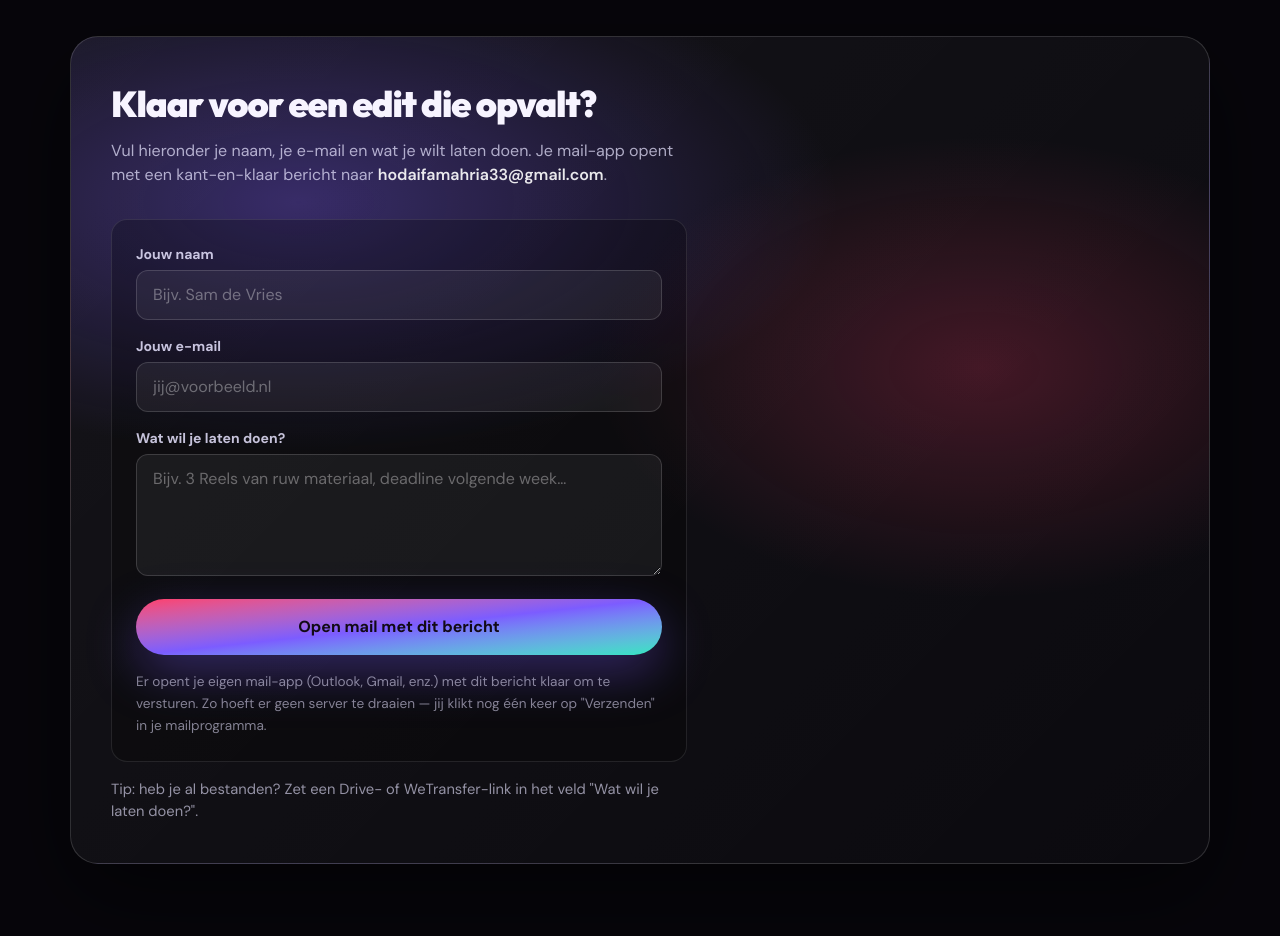
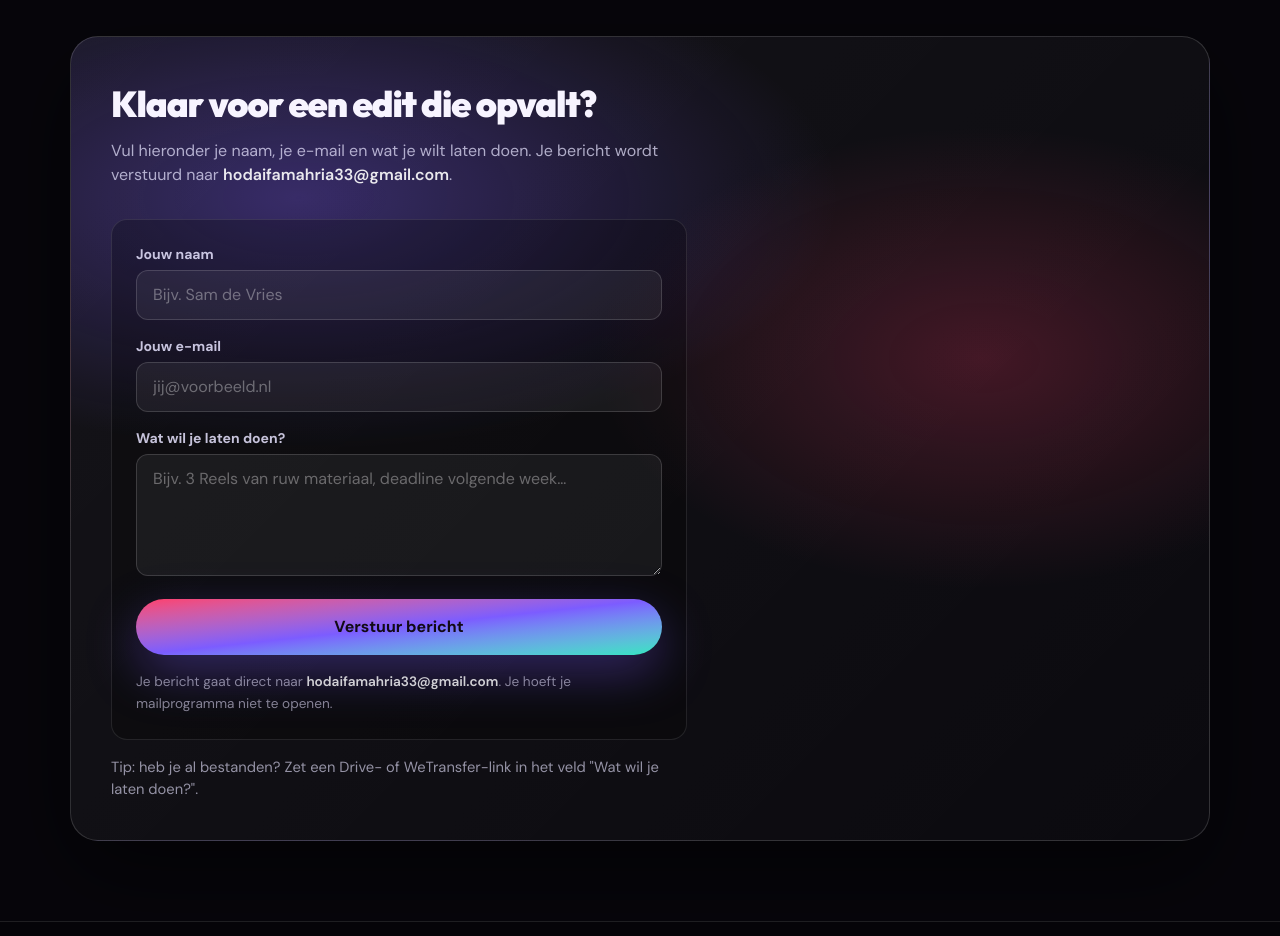
Before and after one commit to hodaifamahria33-ui/hodaifa-ben-yamaan, a Next.js app: page / in a window 1280 px wide. Shown: the part 3840-4776 px from the top of the page. Built offline with nearby package versions, Linux system fonts and the light colour scheme; no server answers.

Commit message:
Contact: Web3Forms voor direct mailen (secret WEB3FORMS_ACCESS_KEY)

```diff
--- a/components/contact-form.tsx
+++ b/components/contact-form.tsx
@@ -3,13 +3,59 @@
 import { useState } from "react";
 import { CONTACT_EMAIL } from "@/lib/site";
 
+const WEB3_KEY = process.env.NEXT_PUBLIC_WEB3FORMS_ACCESS_KEY ?? "";
+
 export function ContactForm() {
   const [naam, setNaam] = useState("");
   const [email, setEmail] = useState("");
   const [wens, setWens] = useState("");
+  const [status, setStatus] = useState<"idle" | "sending" | "ok" | "err">("idle");
+  const [errMsg, setErrMsg] = useState("");
 
-  function handleSubmit(e: React.FormEvent) {
+  const useWeb3 = WEB3_KEY.length > 0;
+
+  async function handleSubmit(e: React.FormEvent) {
     e.preventDefault();
+    setErrMsg("");
+
+    if (useWeb3) {
+      setStatus("sending");
+      try {
+        const res = await fetch("https://api.web3forms.com/submit", {
+          method: "POST",
+          headers: { "Content-Type": "application/json" },
+          body: JSON.stringify({
+            access_key: WEB3_KEY,
+            subject: `Contact website — ${naam.trim() || "aanvraag"}`,
+            name: naam.trim(),
+            email: email.trim(),
+            replyto: email.trim(),
+            message: [
+              `Naam: ${naam.trim()}`,
+              `E-mail: ${email.trim()}`,
+              "",
+              "Wat wil ik laten doen:",
+              wens.trim(),
+            ].join("\n"),
+          }),
+        });
+        const data = (await res.json()) as { success?: boolean; message?: string };
+        if (data.success) {
+          setStatus("ok");
+          setNaam("");
+          setEmail("");
+          setWens("");
+        } else {
+          setStatus("err");
+          setErrMsg(data.message ?? "Versturen mislukt. Probeer later opnieuw.");
+        }
+      } catch {
+        setStatus("err");
+        setErrMsg("Netwerkfout. Check je verbinding en probeer opnieuw.");
+      }
+      return;
+    }
+
     const subject = `Contact website — ${naam.trim() || "aanvraag"}`;
     const body = [
       `Naam: ${naam.trim()}`,
@@ -19,7 +65,7 @@ export function ContactForm() {
       wens.trim() || "(nog niet ingevuld)",
       "",
       "---",
-      "(Beantwoord dit bericht naar het adres hierboven om terug te mailen.)",
+      "(Beantwoord naar het e-mailadres hierboven.)",
     ].join("\n");
 
     const href = `mailto:${CONTACT_EMAIL}?subject=${encodeURIComponent(subject)}&body=${encodeURIComponent(body)}`;
@@ -32,6 +78,17 @@ export function ContactForm() {
       className="mt-8 grid max-w-xl gap-4 rounded-2xl border border-white/10 bg-black/25 p-6 text-left"
       noValidate
     >
+      {status === "ok" && (
+        <p className="rounded-xl border border-green-500/40 bg-green-500/10 px-4 py-3 text-sm text-green-100">
+          Bedankt! Je bericht is verstuurd. Ik neem zo snel mogelijk contact met je op.
+        </p>
+      )}
+      {status === "err" && (
+        <p className="rounded-xl border border-red-500/40 bg-red-500/10 px-4 py-3 text-sm text-red-100">
+          {errMsg}
+        </p>
+      )}
+
       <div>
         <label htmlFor="contact-naam" className="mb-1.5 block text-sm font-bold text-[rgba(231,228,255,0.85)]">
           Jouw naam
@@ -44,7 +101,8 @@ export function ContactForm() {
           required
           value={naam}
           onChange={(e) => setNaam(e.target.value)}
-          className="w-full rounded-xl border border-white/15 bg-white/[0.06] px-4 py-3 text-[#f7f4ff] placeholder:text-white/35 outline-none ring-violet-500/40 focus:border-violet-500/50 focus:ring-2"
+          disabled={status === "sending"}
+          className="w-full rounded-xl border border-white/15 bg-white/[0.06] px-4 py-3 text-[#f7f4ff] placeholder:text-white/35 outline-none ring-violet-500/40 focus:border-violet-500/50 focus:ring-2 disabled:opacity-50"
           placeholder="Bijv. Sam de Vries"
         />
       </div>
@@ -60,7 +118,8 @@ export function ContactForm() {
           required
           value={email}
           onChange={(e) => setEmail(e.target.value)}
-          className="w-full rounded-xl border border-white/15 bg-white/[0.06] px-4 py-3 text-[#f7f4ff] placeholder:text-white/35 outline-none ring-violet-500/40 focus:border-violet-500/50 focus:ring-2"
+          disabled={status === "sending"}
+          className="w-full rounded-xl border border-white/15 bg-white/[0.06] px-4 py-3 text-[#f7f4ff] placeholder:text-white/35 outline-none ring-violet-500/40 focus:border-violet-500/50 focus:ring-2 disabled:opacity-50"
           placeholder="jij@voorbeeld.nl"
         />
       </div>
@@ -75,19 +134,35 @@ export function ContactForm() {
           rows={4}
           value={wens}
           onChange={(e) => setWens(e.target.value)}
-          className="w-full resize-y rounded-xl border border-white/15 bg-white/[0.06] px-4 py-3 text-[#f7f4ff] placeholder:text-white/35 outline-none ring-violet-500/40 focus:border-violet-500/50 focus:ring-2"
+          disabled={status === "sending"}
+          className="w-full resize-y rounded-xl border border-white/15 bg-white/[0.06] px-4 py-3 text-[#f7f4ff] placeholder:text-white/35 outline-none ring-violet-500/40 focus:border-violet-500/50 focus:ring-2 disabled:opacity-50"
           placeholder="Bijv. 3 Reels van ruw materiaal, deadline volgende week…"
         />
       </div>
       <button
         type="submit"
-        className="inline-flex w-full items-center justify-center rounded-full bg-gradient-to-br from-[#ff3d6b] via-[#7c5cff] to-[#2ee6c0] px-8 py-4 text-base font-extrabold text-[#120a16] shadow-[0_18px_50px_rgba(124,92,255,0.35)] hover:opacity-95 sm:w-auto"
+        disabled={status === "sending"}
+        className="inline-flex w-full items-center justify-center rounded-full bg-gradient-to-br from-[#ff3d6b] via-[#7c5cff] to-[#2ee6c0] px-8 py-4 text-base font-extrabold text-[#120a16] shadow-[0_18px_50px_rgba(124,92,255,0.35)] hover:opacity-95 disabled:opacity-60 sm:w-auto"
       >
-        Open mail met dit bericht
+        {status === "sending"
+          ? "Bezig met versturen…"
+          : useWeb3
+            ? "Verstuur bericht"
+            : "Open mail met dit bericht"}
       </button>
       <p className="text-[0.85rem] leading-relaxed text-[rgba(231,228,255,0.55)]">
-        Er opent je eigen mail-app (Outlook, Gmail, enz.) met dit bericht klaar om te versturen. Zo hoeft er geen server te
-        draaien — jij klikt nog één keer op &quot;Verzenden&quot; in je mailprogramma.
+        {useWeb3 ? (
+          <>
+            Je bericht gaat direct naar <span className="font-semibold text-white/80">{CONTACT_EMAIL}</span>. Je hoeft
+            je mailprogramma niet te openen.
+          </>
+        ) : (
+          <>
+            Zonder extra instelling opent na Verzenden je mail-app (Outlook, Gmail, …) met dit bericht. Voor{" "}
+            <strong className="text-white/75">direct versturen</strong> zonder mail-app: zie{" "}
+            <span className="text-white/80">SETUP.md</span> op GitHub (Web3Forms, eenmalig).
+          </>
+        )}
       </p>
     </form>
   );
--- a/components/cta-footer.tsx
+++ b/components/cta-footer.tsx
@@ -1,5 +1,7 @@
 import { ContactForm } from "@/components/contact-form";
 import { CONTACT_EMAIL } from "@/lib/site";
+
+const hasWeb3 = Boolean(process.env.NEXT_PUBLIC_WEB3FORMS_ACCESS_KEY);
 
 export function CtaSection() {
   return (
@@ -11,8 +13,20 @@ export function CtaSection() {
               Klaar voor een edit die opvalt?
             </h2>
             <p className="mt-2 text-[rgba(231,228,255,0.72)]">
-              Vul hieronder je naam, je e-mail en wat je wilt laten doen. Je mail-app opent met een kant-en-klaar bericht
-              naar <span className="font-semibold text-white/90">{CONTACT_EMAIL}</span>.
+              {hasWeb3 ? (
+                <>
+                  Vul hieronder je naam, je e-mail en wat je wilt laten doen. Je bericht wordt verstuurd naar{" "}
+                  <span className="font-semibold text-white/90">{CONTACT_EMAIL}</span>.
+                </>
+              ) : (
+                <>
+                  Vul hieronder je naam, je e-mail en wat je wilt laten doen. Je mail-app opent met een kant-en-klaar
+                  bericht naar <span className="font-semibold text-white/90">{CONTACT_EMAIL}</span> (daarna één keer op
+                  Verzenden). Wil je dat het <em>zonder</em> mail-app direct binnenkomt? Dat kan met een gratis sleutel —
+                  uitleg staat in het bestand <span className="font-semibold text-white/85">SETUP.md</span> in je
+                  GitHub-repo.
+                </>
+              )}
             </p>
           </div>
           <ContactForm />
```
Also changed, not shown: 1 other file (tests, documents, lock files or other folders).
